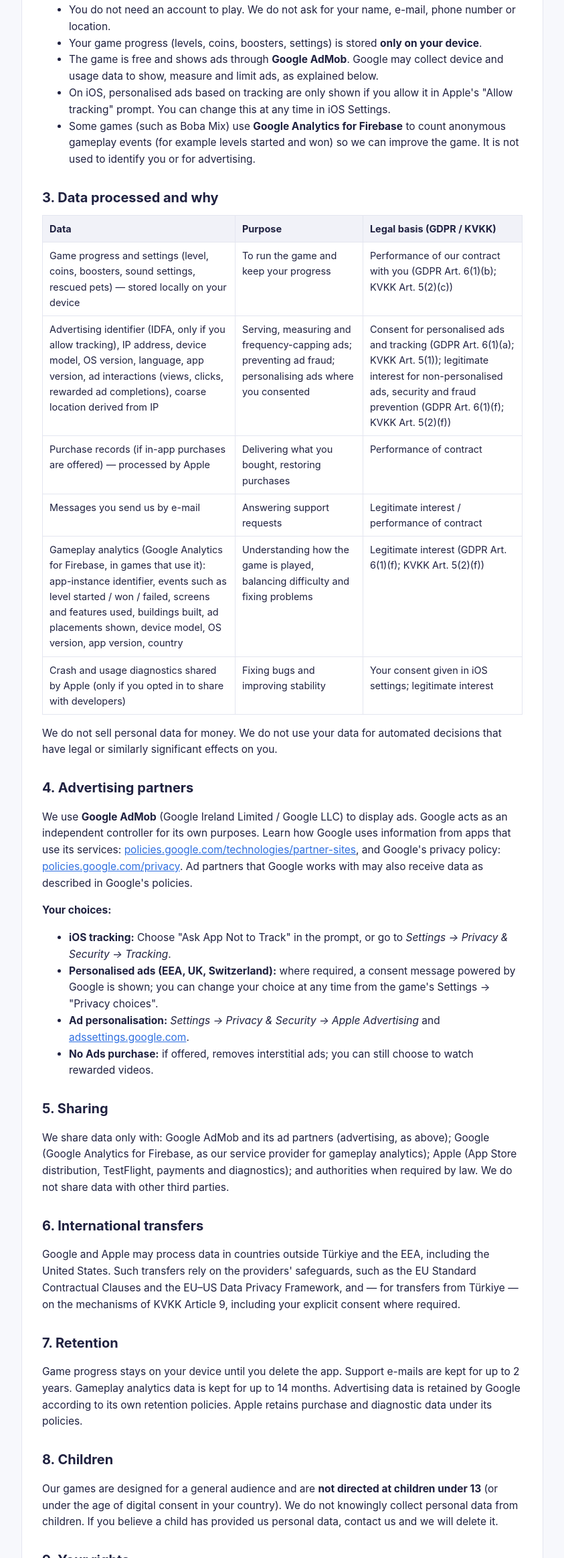
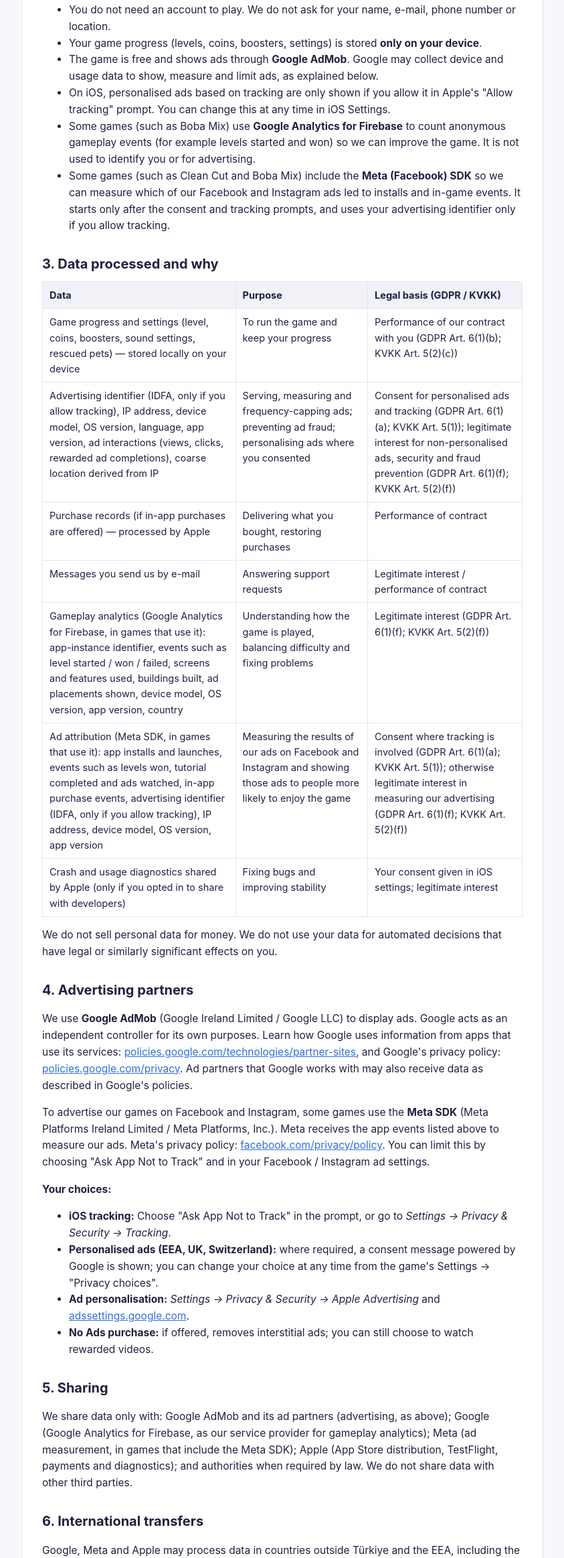
Before and after one commit to aliozdemirworkspace/aliozdemirworkspace.github.io, a plain HTML site: page privacy.html in a window 1280 px wide. Shown: the part 474-2800 px from the top of the page at 67% size, without its empty margins (218-1061 px from the left). Drawn offline with Linux system fonts and the light colour scheme.

Commit message:
Privacy policy: add Meta SDK (ad measurement) disclosure

```diff
--- a/privacy.html
+++ b/privacy.html
@@ -13,7 +13,7 @@
 
 <div class="card" id="en">
 <h1>Privacy Policy</h1>
-<div class="meta">Effective date: 8 November 2026 · Applies to: Cube Breaker: Pet Rescue, Clean Cut: Paving ASMR, Boba Mix and other games published by Function Games<br>
+<div class="meta">Effective date: 17 November 2026 · Applies to: Cube Breaker: Pet Rescue, Clean Cut: Paving ASMR, Boba Mix and other games published by Function Games<br>
 <span class="lang">Türkçe metin için <a href="#tr">aşağıya bakın</a>.</span></div>
 
 <h2>1. Who we are</h2>
@@ -26,6 +26,7 @@
 <li>The game is free and shows ads through <b>Google AdMob</b>. Google may collect device and usage data to show, measure and limit ads, as explained below.</li>
 <li>On iOS, personalised ads based on tracking are only shown if you allow it in Apple's "Allow tracking" prompt. You can change this at any time in iOS Settings.</li>
 <li>Some games (such as Boba Mix) use <b>Google Analytics for Firebase</b> to count anonymous gameplay events (for example levels started and won) so we can improve the game. It is not used to identify you or for advertising.</li>
+<li>Some games (such as Clean Cut and Boba Mix) include the <b>Meta (Facebook) SDK</b> so we can measure which of our Facebook and Instagram ads led to installs and in-game events. It starts only after the consent and tracking prompts, and uses your advertising identifier only if you allow tracking.</li>
 </ul>
 
 <h2>3. Data processed and why</h2>
@@ -36,12 +37,14 @@
 <tr><td>Purchase records (if in-app purchases are offered) — processed by Apple</td><td>Delivering what you bought, restoring purchases</td><td>Performance of contract</td></tr>
 <tr><td>Messages you send us by e-mail</td><td>Answering support requests</td><td>Legitimate interest / performance of contract</td></tr>
 <tr><td>Gameplay analytics (Google Analytics for Firebase, in games that use it): app-instance identifier, events such as level started / won / failed, screens and features used, buildings built, ad placements shown, device model, OS version, app version, country</td><td>Understanding how the game is played, balancing difficulty and fixing problems</td><td>Legitimate interest (GDPR Art. 6(1)(f); KVKK Art. 5(2)(f))</td></tr>
+<tr><td>Ad attribution (Meta SDK, in games that use it): app installs and launches, events such as levels won, tutorial completed and ads watched, in-app purchase events, advertising identifier (IDFA, only if you allow tracking), IP address, device model, OS version, app version</td><td>Measuring the results of our ads on Facebook and Instagram and showing those ads to people more likely to enjoy the game</td><td>Consent where tracking is involved (GDPR Art. 6(1)(a); KVKK Art. 5(1)); otherwise legitimate interest in measuring our advertising (GDPR Art. 6(1)(f); KVKK Art. 5(2)(f))</td></tr>
 <tr><td>Crash and usage diagnostics shared by Apple (only if you opted in to share with developers)</td><td>Fixing bugs and improving stability</td><td>Your consent given in iOS settings; legitimate interest</td></tr>
 </table>
 <p>We do not sell personal data for money. We do not use your data for automated decisions that have legal or similarly significant effects on you.</p>
 
 <h2>4. Advertising partners</h2>
 <p>We use <b>Google AdMob</b> (Google Ireland Limited / Google LLC) to display ads. Google acts as an independent controller for its own purposes. Learn how Google uses information from apps that use its services: <a href="https://policies.google.com/technologies/partner-sites">policies.google.com/technologies/partner-sites</a>, and Google's privacy policy: <a href="https://policies.google.com/privacy">policies.google.com/privacy</a>. Ad partners that Google works with may also receive data as described in Google's policies.</p>
+<p>To advertise our games on Facebook and Instagram, some games use the <b>Meta SDK</b> (Meta Platforms Ireland Limited / Meta Platforms, Inc.). Meta receives the app events listed above to measure our ads. Meta's privacy policy: <a href="https://www.facebook.com/privacy/policy">facebook.com/privacy/policy</a>. You can limit this by choosing "Ask App Not to Track" and in your Facebook / Instagram ad settings.</p>
 <p><b>Your choices:</b></p>
 <ul>
 <li><b>iOS tracking:</b> Choose "Ask App Not to Track" in the prompt, or go to <i>Settings → Privacy &amp; Security → Tracking</i>.</li>
@@ -51,10 +54,10 @@
 </ul>
 
 <h2>5. Sharing</h2>
-<p>We share data only with: Google AdMob and its ad partners (advertising, as above); Google (Google Analytics for Firebase, as our service provider for gameplay analytics); Apple (App Store distribution, TestFlight, payments and diagnostics); and authorities when required by law. We do not share data with other third parties.</p>
+<p>We share data only with: Google AdMob and its ad partners (advertising, as above); Google (Google Analytics for Firebase, as our service provider for gameplay analytics); Meta (ad measurement, in games that include the Meta SDK); Apple (App Store distribution, TestFlight, payments and diagnostics); and authorities when required by law. We do not share data with other third parties.</p>
 
 <h2>6. International transfers</h2>
-<p>Google and Apple may process data in countries outside Türkiye and the EEA, including the United States. Such transfers rely on the providers' safeguards, such as the EU Standard Contractual Clauses and the EU–US Data Privacy Framework, and — for transfers from Türkiye — on the mechanisms of KVKK Article 9, including your explicit consent where required.</p>
+<p>Google, Meta and Apple may process data in countries outside Türkiye and the EEA, including the United States. Such transfers rely on the providers' safeguards, such as the EU Standard Contractual Clauses and the EU–US Data Privacy Framework, and — for transfers from Türkiye — on the mechanisms of KVKK Article 9, including your explicit consent where required.</p>
 
 <h2>7. Retention</h2>
 <p>Game progress stays on your device until you delete the app. Support e-mails are kept for up to 2 years. Gameplay analytics data is kept for up to 14 months. Advertising data is retained by Google according to its own retention policies. Apple retains purchase and diagnostic data under its policies.</p>
@@ -90,6 +93,7 @@
 <li>Oyun ücretsizdir ve <b>Google AdMob</b> üzerinden reklam gösterir; Google reklamları sunmak, ölçmek ve sınırlamak için cihaz ve kullanım verisi toplayabilir.</li>
 <li>iOS'ta takibe dayalı kişiselleştirilmiş reklamlar yalnızca Apple'ın "Takip izni" penceresinde izin verirseniz gösterilir; bu tercihi iOS Ayarlar'dan her zaman değiştirebilirsiniz.</li>
 <li>Bazı oyunlarımız (örneğin Boba Mix), oyunu geliştirmek için anonim oyun olaylarını (başlatılan ve kazanılan level'lar gibi) saymak amacıyla <b>Google Analytics for Firebase</b> kullanır; bu veriler sizi tanımlamak veya reklam için kullanılmaz.</li>
+<li>Bazı oyunlarımız (örneğin Clean Cut ve Boba Mix), Facebook ve Instagram reklamlarımızın hangi yüklemeleri ve oyun içi olayları getirdiğini ölçmek için <b>Meta (Facebook) SDK</b>'sını içerir. SDK ancak onay ve takip izni pencerelerinden sonra başlar; reklam kimliğinizi yalnızca takibe izin verirseniz kullanır.</li>
 </ul>
 
 <h2>3. İşlenen veriler, amaçlar ve hukuki sebepler</h2>
@@ -100,15 +104,16 @@
 <tr><td>Satın alma kayıtları (uygulama içi satın alma sunulursa; Apple tarafından işlenir)</td><td>Satın alınanın teslimi ve geri yükleme</td><td>Sözleşmenin ifası</td></tr>
 <tr><td>Bize e-postayla gönderdiğiniz mesajlar</td><td>Destek taleplerinin yanıtlanması</td><td>Meşru menfaat / sözleşmenin ifası</td></tr>
 <tr><td>Oyun analitiği (Google Analytics for Firebase, kullanan oyunlarda): uygulama kurulum kimliği; başlatılan / kazanılan / kaybedilen level, kullanılan ekran ve özellikler, yapılan binalar, gösterilen reklam yerleşimleri gibi olaylar; cihaz modeli, işletim sistemi, uygulama sürümü, ülke</td><td>Oyunun nasıl oynandığını anlamak, zorluğu dengelemek ve hataları gidermek</td><td>Meşru menfaat (m.5/2-f)</td></tr>
+<tr><td>Reklam ölçümü (Meta SDK, kullanan oyunlarda): uygulama yükleme ve açılışları; kazanılan level, tamamlanan eğitim, izlenen reklam ve uygulama içi satın alma olayları; reklam kimliği (IDFA, yalnızca izin verirseniz), IP adresi, cihaz modeli, işletim sistemi, uygulama sürümü</td><td>Facebook ve Instagram reklamlarımızın sonuçlarını ölçmek ve bu reklamları oyunu sevebilecek kişilere göstermek</td><td>Takip söz konusuysa açık rıza (m.5/1); aksi halde reklamlarımızı ölçmeye yönelik meşru menfaat (m.5/2-f)</td></tr>
 <tr><td>Apple'ın paylaştığı çökme ve tanılama verileri (yalnızca iOS'ta geliştiricilerle paylaşımı açtıysanız)</td><td>Hataların giderilmesi</td><td>iOS ayarındaki rızanız; meşru menfaat</td></tr>
 </table>
 <p>Kişisel verilerinizi para karşılığı satmayız ve sizi hukuki açıdan etkileyecek otomatik kararlar almayız.</p>
 
 <h2>4. Aktarım</h2>
-<p>Veriler yalnızca Google AdMob ve reklam iş ortaklarına (reklam amaçlı), hizmet sağlayıcımız sıfatıyla Google'a (Google Analytics for Firebase, oyun analitiği amaçlı), Apple'a (App Store dağıtımı, TestFlight, ödemeler ve tanılama) ve kanunen yetkili kurumlara aktarılır. Google ve Apple verileri ABD dahil yurt dışında işleyebilir; yurt dışına aktarım KVKK m.9'da öngörülen mekanizmalar ve gerektiğinde açık rızanız çerçevesinde yapılır. Google'ın veri kullanımı: <a href="https://policies.google.com/technologies/partner-sites">policies.google.com/technologies/partner-sites</a>.</p>
+<p>Veriler yalnızca Google AdMob ve reklam iş ortaklarına (reklam amaçlı), hizmet sağlayıcımız sıfatıyla Google'a (Google Analytics for Firebase, oyun analitiği amaçlı), Meta'ya (Meta SDK'sını içeren oyunlarda reklam ölçümü amaçlı; Meta'nın politikası: <a href="https://www.facebook.com/privacy/policy">facebook.com/privacy/policy</a>), Apple'a (App Store dağıtımı, TestFlight, ödemeler ve tanılama) ve kanunen yetkili kurumlara aktarılır. Google, Meta ve Apple verileri ABD dahil yurt dışında işleyebilir; yurt dışına aktarım KVKK m.9'da öngörülen mekanizmalar ve gerektiğinde açık rızanız çerçevesinde yapılır. Google'ın veri kullanımı: <a href="https://policies.google.com/technologies/partner-sites">policies.google.com/technologies/partner-sites</a>.</p>
 
 <h2>5. Toplama yöntemi</h2>
-<p>Veriler oyunu kullanmanız sırasında uygulama ve entegre Google Mobile Ads SDK'sı ile (kullanan oyunlarda) Firebase Analytics SDK'sı aracılığıyla otomatik yollarla toplanır.</p>
+<p>Veriler oyunu kullanmanız sırasında uygulama ve entegre Google Mobile Ads SDK'sı ile (kullanan oyunlarda) Firebase Analytics ve Meta SDK'ları aracılığıyla otomatik yollarla toplanır.</p>
 
 <h2>6. Tercihleriniz</h2>
 <ul>
```
